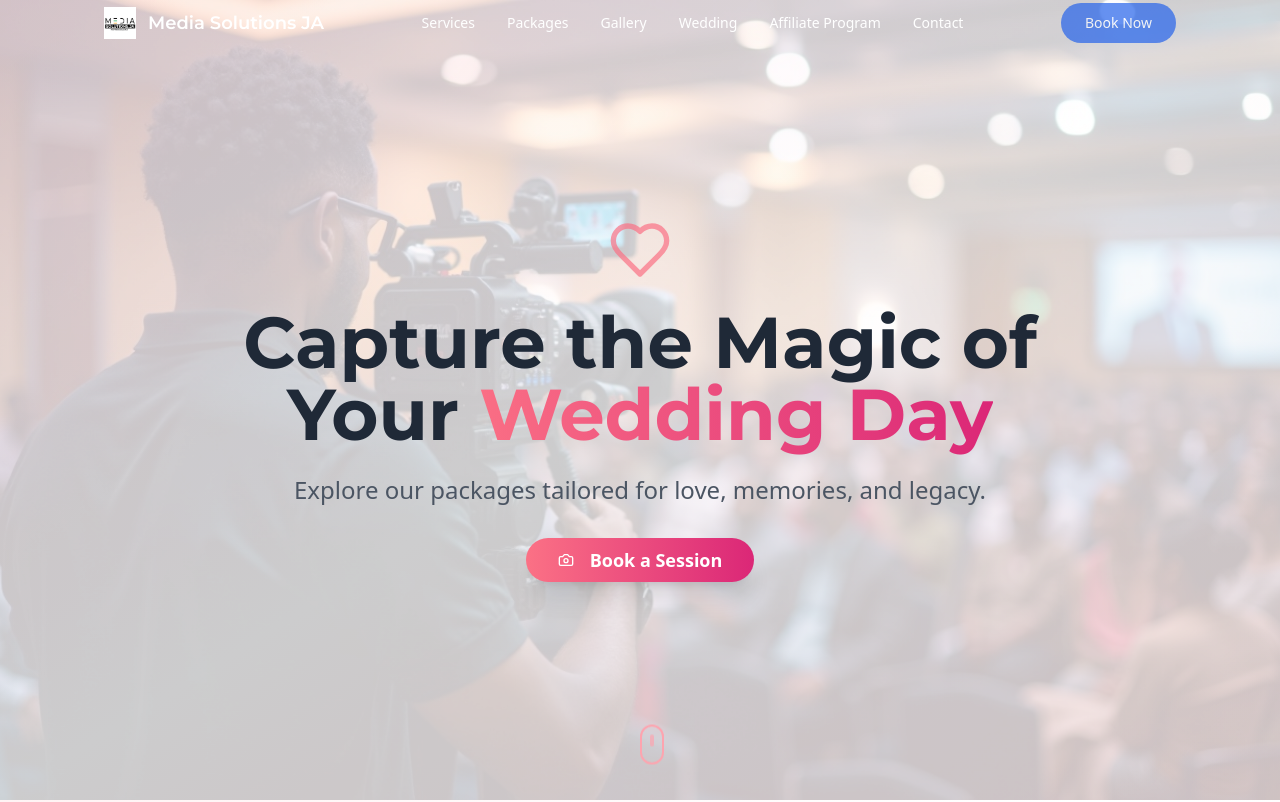
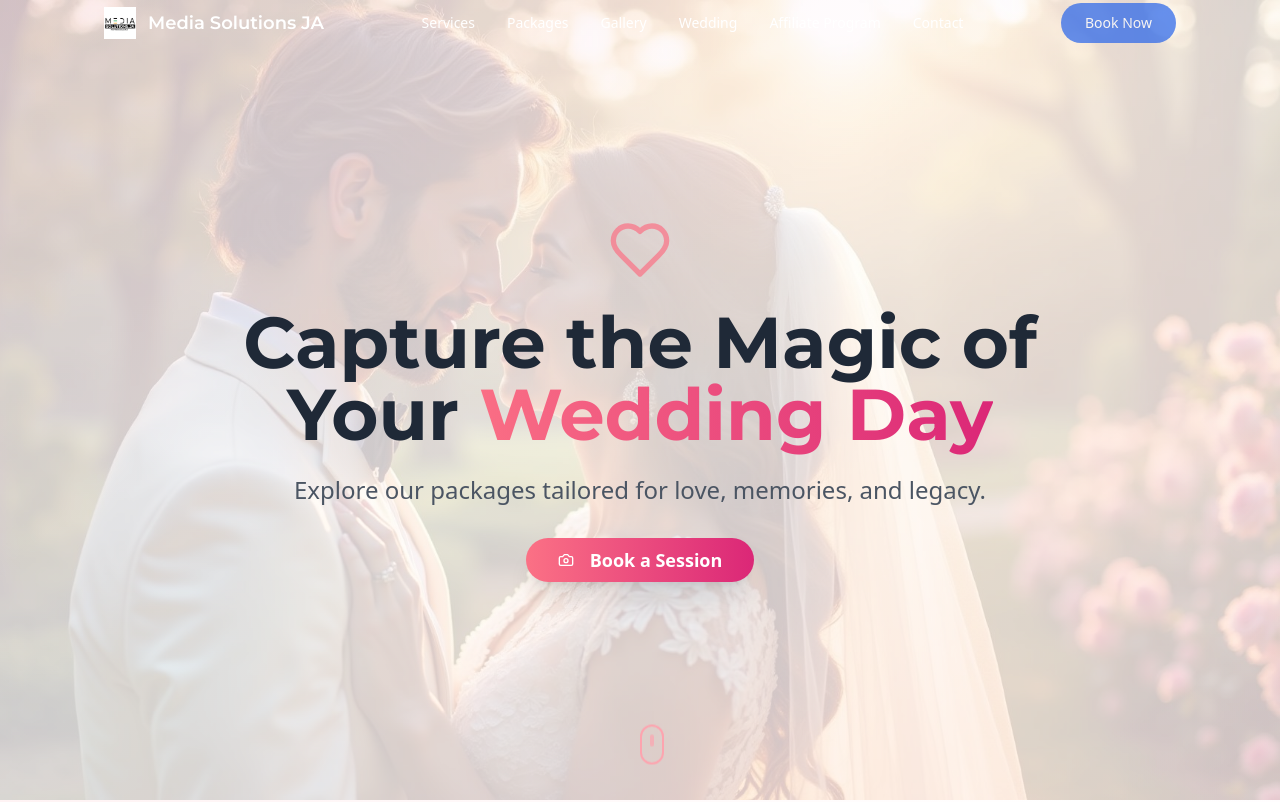
Before and after one commit to MediaSolutionsJa/ja-media-cinematic-flow, a React (Vite) app: page /wedding in a window 1280 px wide. Shown: the top 802 px of the page. Built offline with nearby package versions, Linux system fonts and the light colour scheme.

Commit message:
Change wedding page background
Update the background image of the wedding page to a wedding moment photo.

```diff
--- a/src/pages/Wedding.tsx
+++ b/src/pages/Wedding.tsx
@@ -179,7 +179,7 @@ const Wedding = () => {
 
       {/* Hero Section */}
       <section className="relative h-screen flex items-center justify-center text-center bg-gradient-to-br from-pink-100/50 via-white to-rose-100/50 overflow-hidden">
-        <div className="absolute inset-0 bg-[url('/lovable-uploads/38e513f1-ed55-43ad-8ca9-c10f7c5ccd2b.png')] bg-cover bg-center opacity-20"></div>
+        <div className="absolute inset-0 bg-[url('/lovable-uploads/wedding-moment-hero.jpg')] bg-cover bg-center opacity-20"></div>
         <div className="relative z-10 max-w-4xl mx-auto px-6">
           <div className="animate-fade-in">
             <Heart className="w-16 h-16 mx-auto mb-6 text-rose-400 animate-pulse" />
```
Also changed, not shown: public/lovable-uploads/wedding-moment-hero.jpg (added).
